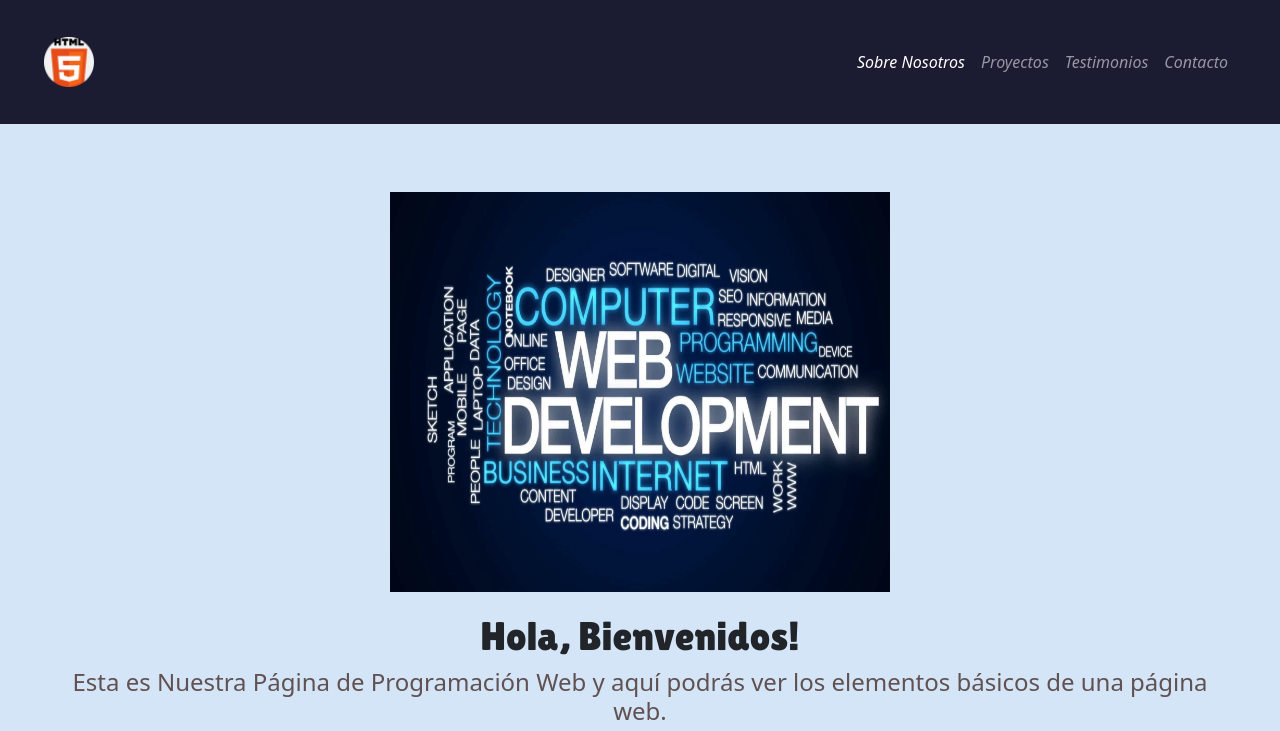
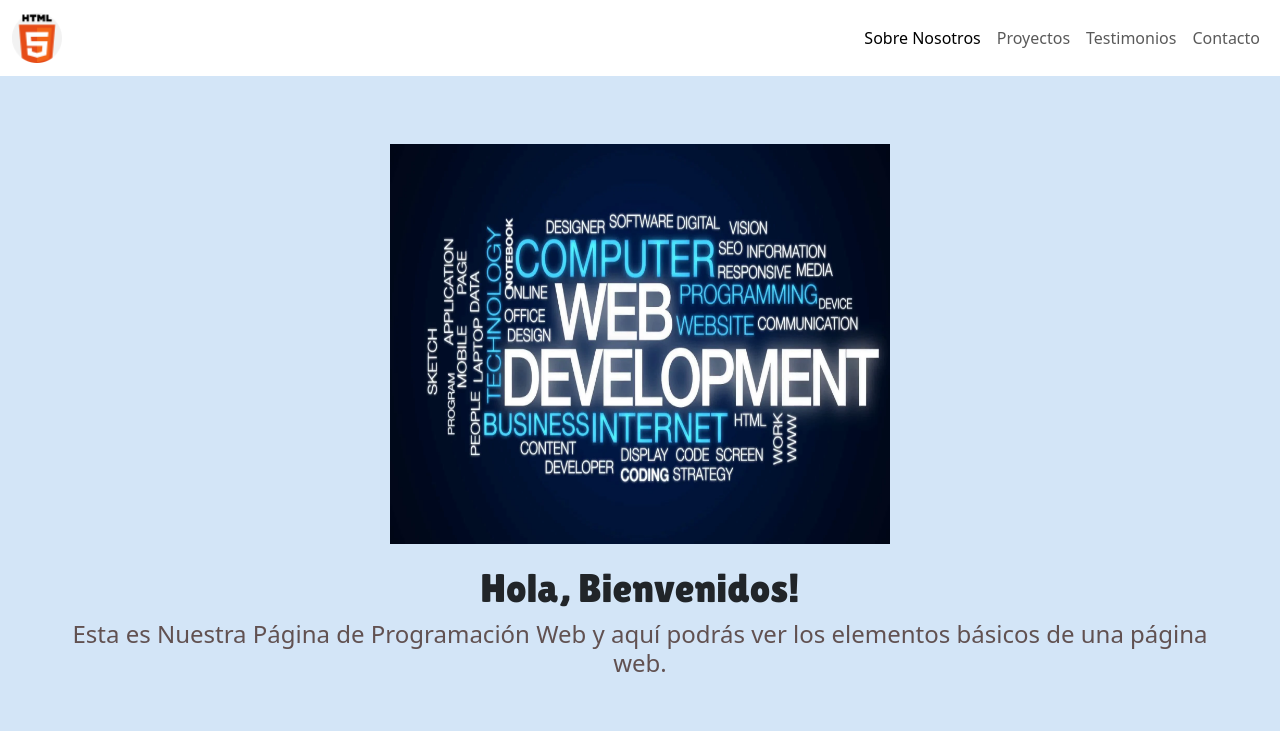
Before and after one commit to johannaerr/johannaerr.github.io, a plain HTML site: page index.html in a window 1280 px wide. Shown: the top 731 px of the page. Drawn offline with nearby package versions, Linux system fonts and the light colour scheme.

Commit message:
Add files via upload

```diff
--- a/index.html
+++ b/index.html
@@ -30,7 +30,7 @@
     <body>
 
       <!--Barra de navegacion-->
-        <nav class="navbar navbar-expand-md navbar-dark">
+        <nav class="navbar navbar-expand-md">
             <div class="container-fluid">
               <button class="navbar-toggler" type="button" data-bs-toggle="collapse" data-bs-target="#navbar-toggler" aria-controls="navbarTogglerDemo01" aria-expanded="false" aria-label="Toggle navigation">
                 <span class="navbar-toggler-icon"></span>
--- a/style.css
+++ b/style.css
@@ -1,11 +1,11 @@
-/* Barra de navegación */
+oscu/* Barra de navegación */
 
 .navbar {
     padding: 2rem;
-    background-color: #dfdfdf ;
+    background-color:  #1b1b32;
     font-style :oblique;
+    color: white;
 
-    background-color: #1b1b32;
 }
 .navbar-collapse {
     align-items: center;
```
